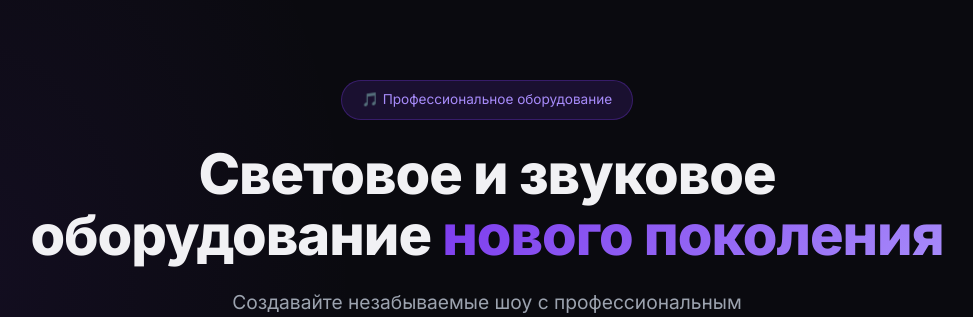
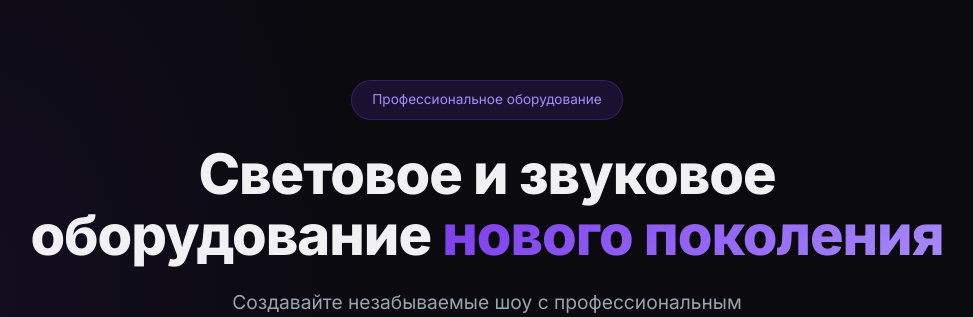
Before and after one commit to Licawce/ShowShopp, a Django app: page / in a window 1280 px wide. Shown: the part 73-390 px from the top of the page, without its empty margins (153-1126 px from the left). Run offline with Django 5.2, Linux system fonts and the light colour scheme; data that the repository does not hold is empty.

Commit message:
Update index.html

```diff
--- a/shop/templates/shop/index.html
+++ b/shop/templates/shop/index.html
@@ -8,7 +8,7 @@
 <section class="hero">
     <div class="container">
         <div class="hero-content">
-            <div class="hero-badge">🎵 Профессиональное оборудование</div>
+            <div class="hero-badge"> Профессиональное оборудование</div>
             <h1>Световое и звуковое<br>оборудование <span class="highlight">нового поколения</span></h1>
             <p>Создавайте незабываемые шоу с профессиональным оборудованием от ведущих мировых производителей. Доставка по всей России.</p>
             <div class="hero-buttons">
```
